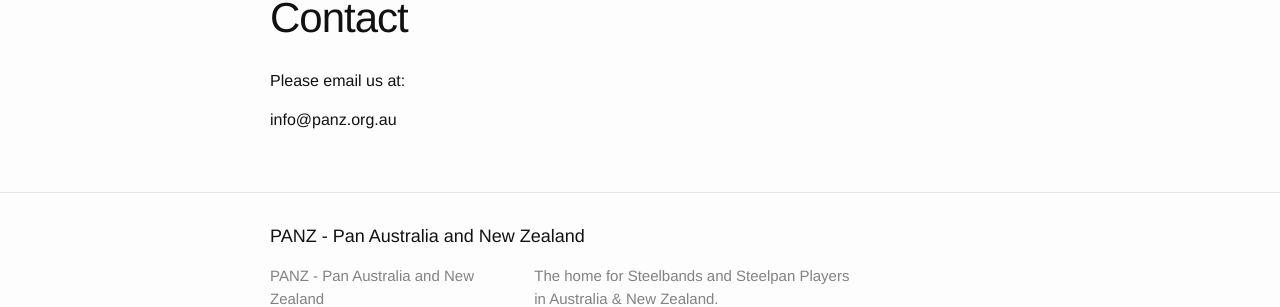
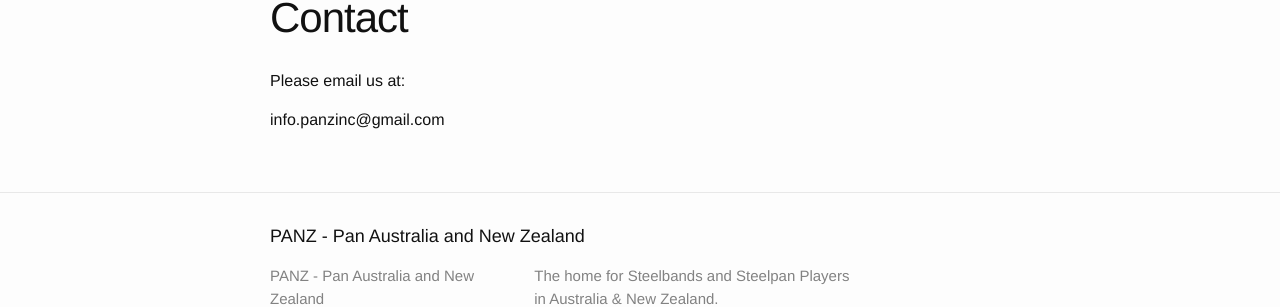
Before and after one commit to panzweb/panzweb.github.io, a Jekyll site: the page built from 5.contact.markdown, in a window 1280 px wide. Shown: the part 240-547 px from the top of the page. Built offline with Jekyll 4.4.1, drawn with Linux system fonts in a browser that asks for light colours.

Commit message:
Update 5.contact.markdown

```diff
--- a/5.contact.markdown
+++ b/5.contact.markdown
@@ -6,4 +6,4 @@
 
 Please email us at:
 
-info@panz.org.au
+info.panzinc@gmail.com
```
